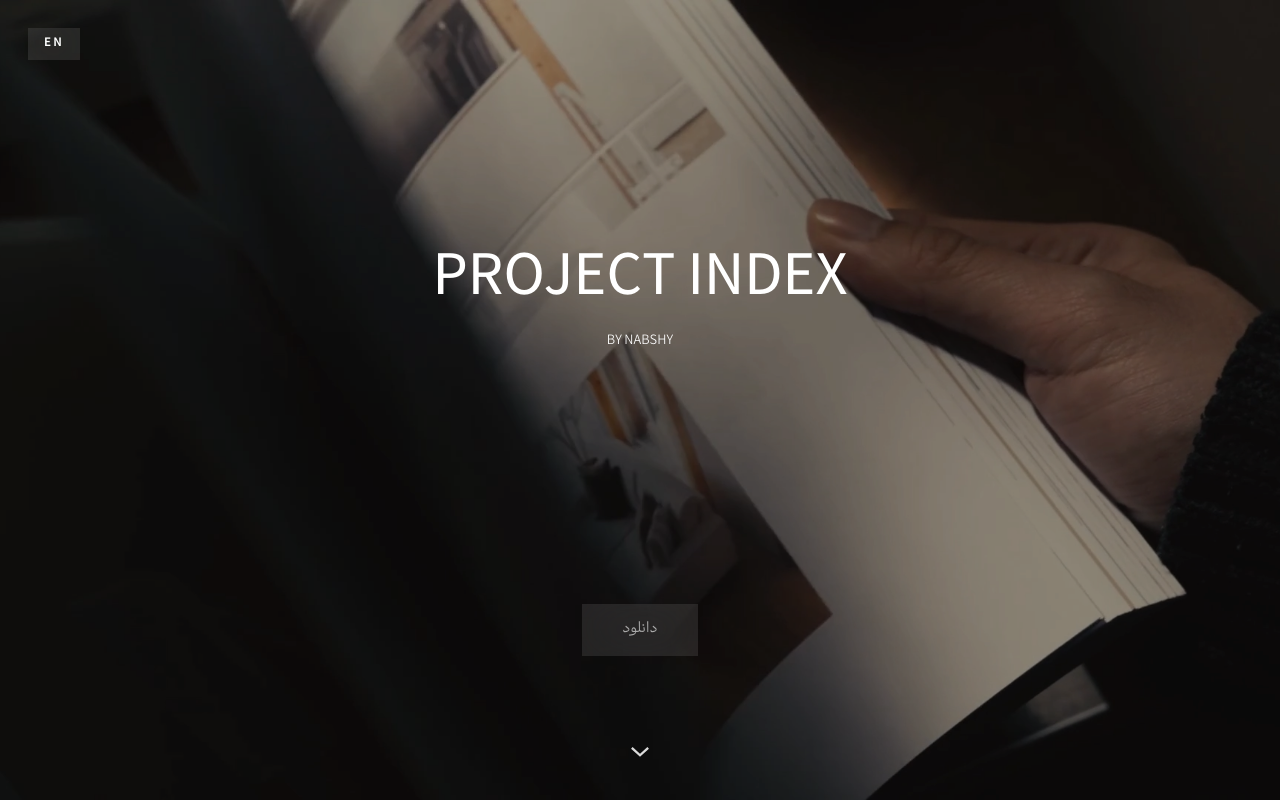
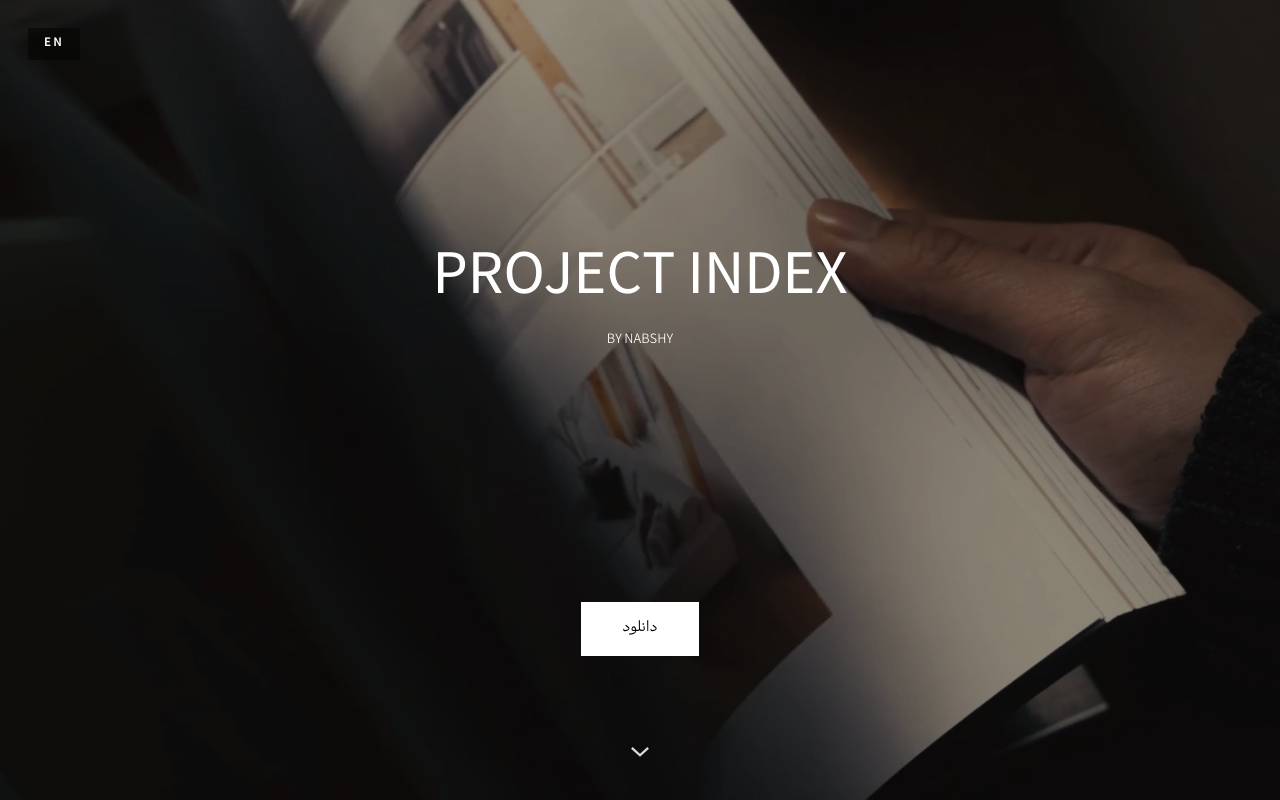
Before and after one commit to hephaestuse/nabshy-project-index, a Next.js app: page /fa/projects in a window 1280 px wide. Shown: the top 800 px of the page. Built offline with nearby package versions, Linux system fonts and the light colour scheme; no server answers; the database is empty.

Commit message:
ui unified

```diff
--- a/src/components/projects/HeroSection.tsx
+++ b/src/components/projects/HeroSection.tsx
@@ -13,7 +13,7 @@ export function HeroSection({
 }: HeroSectionProps) {
   const buttonClassName =
     messages.locale === "fa"
-      ? "min-h-12 w-full max-w-xs bg-white/10 px-5 py-3 text-sm font-normal text-[#ababab] outline-none backdrop-blur-xl transition duration-300 hover:bg-black/50 hover:text-white focus-visible:ring-2 focus-visible:ring-white focus-visible:ring-offset-4 focus-visible:ring-offset-transparent sm:w-auto sm:max-w-none sm:px-10 sm:py-4"
+      ? "min-h-12 w-full max-w-xs border border-white/80 bg-white px-5 py-3 text-sm font-normal text-black outline-none transition duration-300 hover:bg-black hover:text-white focus-visible:ring-2 focus-visible:ring-white focus-visible:ring-offset-4 focus-visible:ring-offset-transparent sm:w-auto sm:max-w-none sm:px-10 sm:py-4"
       : "min-h-12 w-full max-w-xs border border-white/80 bg-white px-5 py-3 text-[0.6875rem] font-bold uppercase tracking-[0.16em] text-black outline-none transition duration-300 hover:bg-black hover:text-white focus-visible:ring-2 focus-visible:ring-white focus-visible:ring-offset-4 focus-visible:ring-offset-transparent sm:w-auto sm:max-w-none sm:px-10 sm:py-4 sm:text-xs sm:tracking-[0.22em]";
 
   return (
--- a/src/components/projects/LanguageSwitch.tsx
+++ b/src/components/projects/LanguageSwitch.tsx
@@ -14,7 +14,7 @@ export function LanguageSwitch({ locale, messages }: LanguageSwitchProps) {
     <Link
       href={href}
       aria-label={messages.languageSwitchLabel}
-      className="fixed left-5 top-5 z-40 bg-white/10 px-4 py-2 text-xs font-semibold uppercase tracking-[0.18em] text-white outline-none backdrop-blur-xl transition duration-300 hover:bg-white/80 hover:text-black focus-visible:ring-2 focus-visible:ring-white sm:left-7 sm:top-7"
+      className="fixed left-5 top-5 z-40 bg-black/40 px-4 py-2 text-xs font-semibold uppercase tracking-[0.18em] text-white outline-none backdrop-blur-xl transition duration-300 hover:bg-white/80 hover:text-black focus-visible:ring-2 focus-visible:ring-white sm:left-7 sm:top-7"
       dir="ltr"
       hrefLang={messages.languageSwitchTarget}
     >
```
